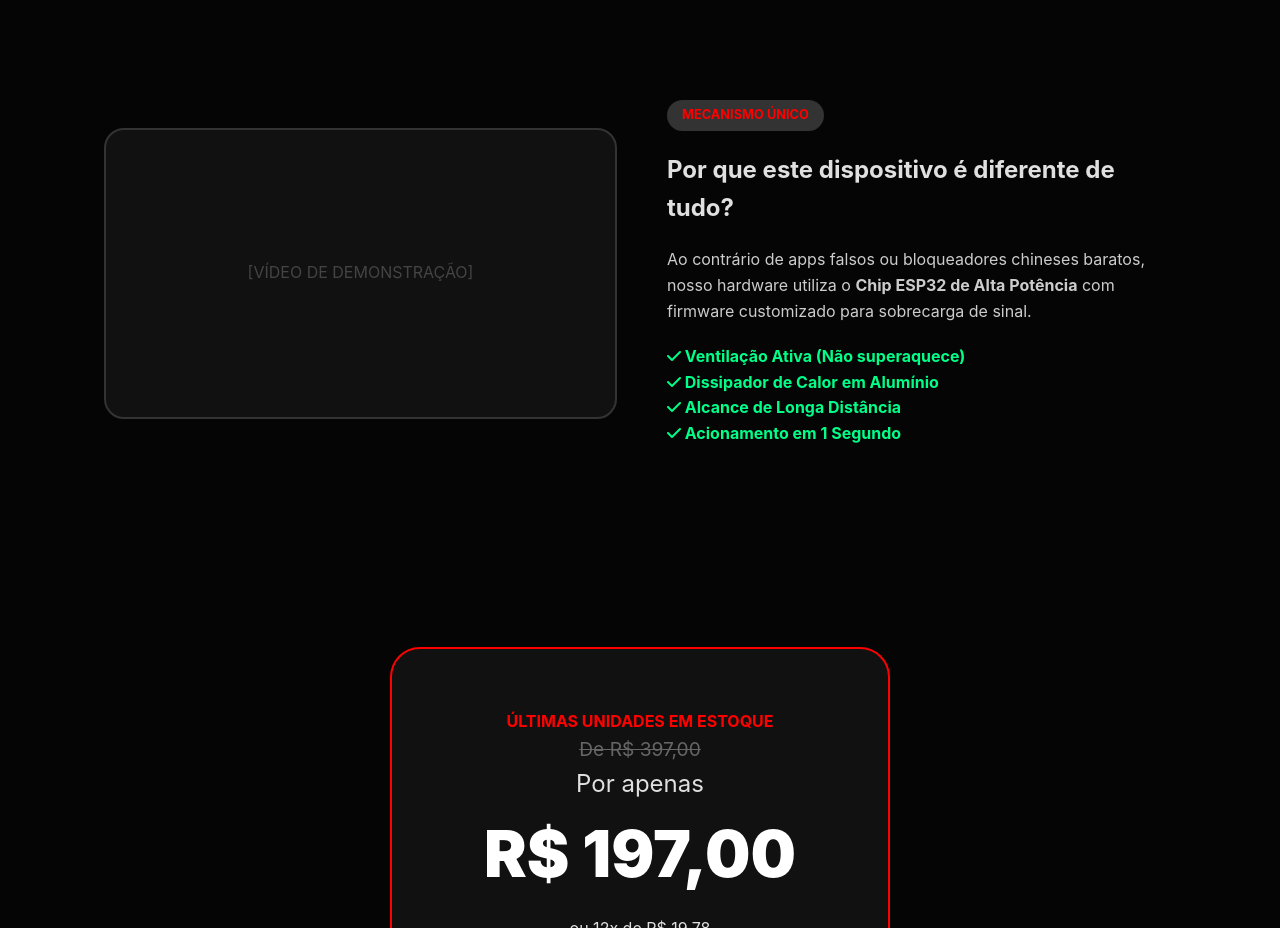
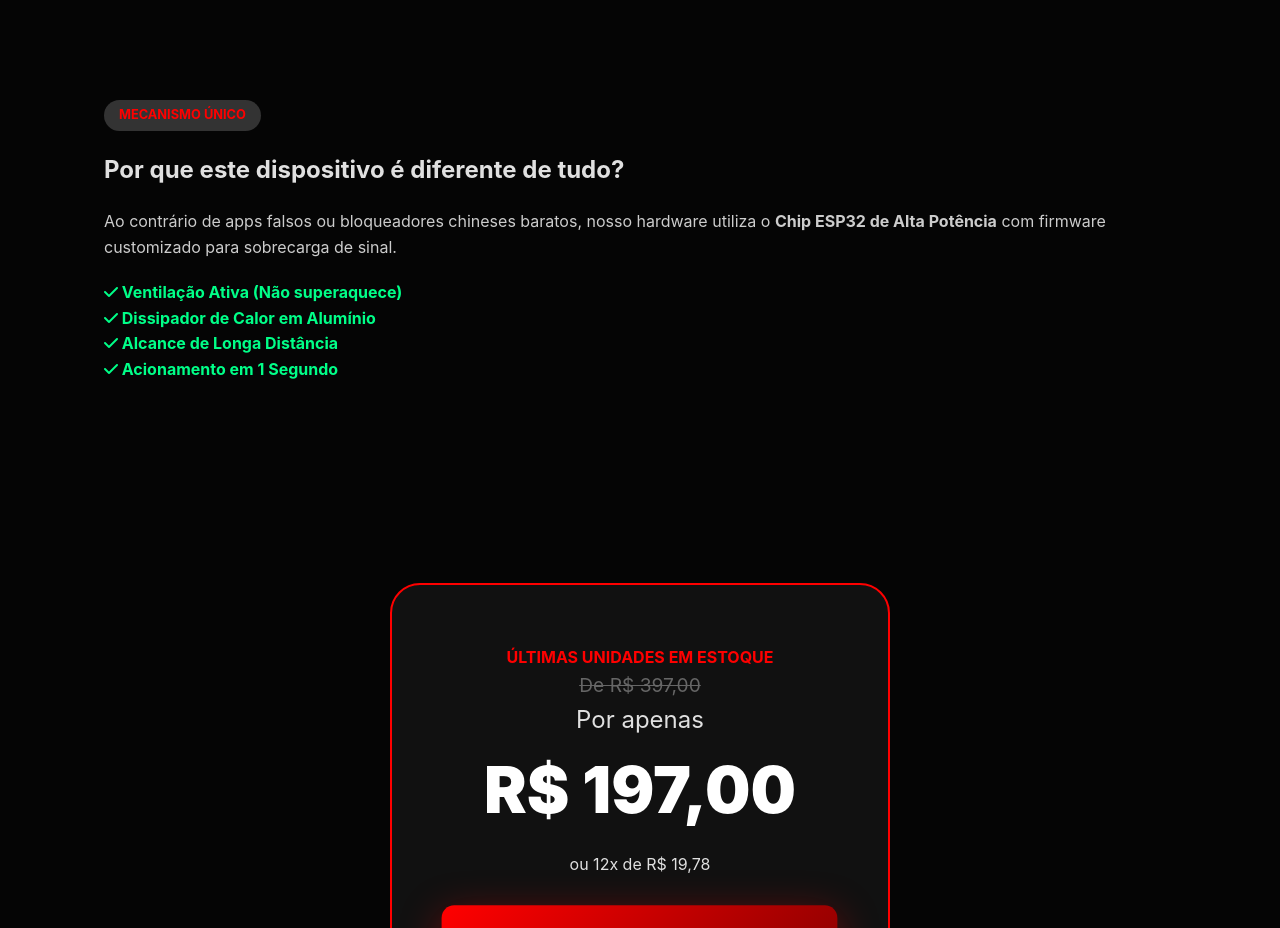
Before and after one commit to entregaonline/blut, a plain HTML site: page index.html in a window 1280 px wide. Shown: the part 1280-2208 px from the top of the page. Drawn offline with Linux system fonts and the light colour scheme.

Commit message:
Fix HTML encoding issues in index.html

```diff
--- a/index.html
+++ b/index.html
@@ -146,10 +146,7 @@
  </section>
 
  <section class="product-demo">
- <div class="demo-video">
- <div style="padding: 56.25% 0 0 0; position: relative;">
- <p style="position: absolute; top: 50%; left: 50%; transform: translate(-50%, -50%); color: #444;">[VÍDEO DE DEMONSTRAÇÃO]</p>
- </div>
+
  </div>
  <div class="demo-text">
  <span class="tag-tech" style="color: var(--accent);">MECANISMO ÚNICO</span>
```
